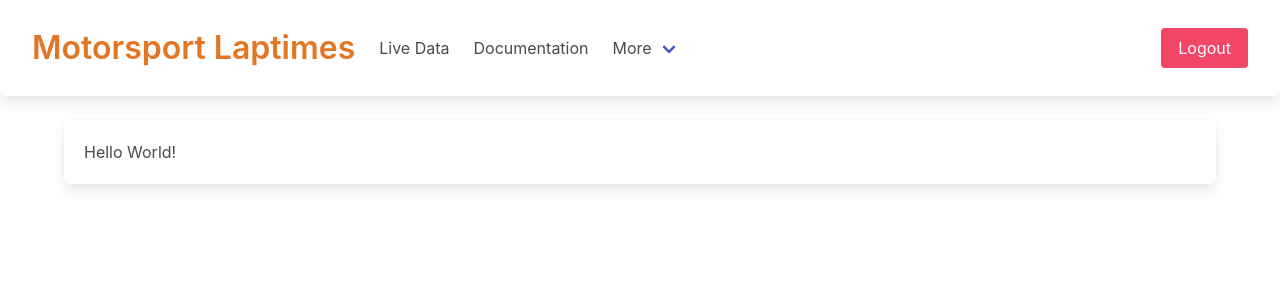
After one commit to cmmeyer1800/lapTimes, a Flask app: page /live in a window 1280 px wide. The commit adds this page. Shown: the top 300 px of the page. Run offline with Flask 2, Linux system fonts and the light colour scheme; a user stored in the database is signed in.

Commit message:
starting live page development

```diff
--- a/lapapp/__init__.py
+++ b/lapapp/__init__.py
@@ -10,6 +10,7 @@ def create_app():
     app.config['SECRET_KEY'] = 'secret-key-goes-here'
     app.config['SQLALCHEMY_DATABASE_URI'] = 'sqlite:///db.sqlite'
     app.config['SQLALCHEMY_TRACK_MODIFICATIONS'] = True
+    app.config['USE_SESSION_FOR_NEXT'] = True
 
     db.init_app(app)
 
--- a/lapapp/main.py
+++ b/lapapp/main.py
@@ -3,6 +3,11 @@ from flask_login import login_required
 from . import db
 
 main = Blueprint('main', __name__)
+
+@main.route('/live', methods=['GET'])
+@login_required
+def live():
+    return render_template('live.html')
 
 @main.route('/history', methods=['GET'])
 def history():
--- a/lapapp/templates/base.html
+++ b/lapapp/templates/base.html
@@ -36,6 +36,9 @@
 
         <div id="navbarBasicExample" class="navbar-menu">
           <div class="navbar-start">
+            <a class="navbar-item" href="{{ url_for('main.live') }}">
+              Live Data
+            </a>
             <a class="navbar-item" href="{{ url_for('main.docs') }}">
               Documentation
             </a>
--- /dev/null
+++ b/lapapp/templates/live.html
@@ -0,0 +1,14 @@
+{% extends "base.html" %}
+
+{% block content %}
+<script src="{{ url_for('static', filename='live.js') }}"></script>
+<div class="container">
+    <div class="box">
+        <div class="row">
+            <div class="col-4">
+                <h1 class="text-center">Hello World!</h1>
+            </div>
+        </div>
+    </div>
+</div>
+{% endblock %}
```
Also changed, not shown: lapapp/auth.py (+5 -4 lines), tests/test_signup.py (added, +2 -0 lines), lapapp/static/live.js (added).
